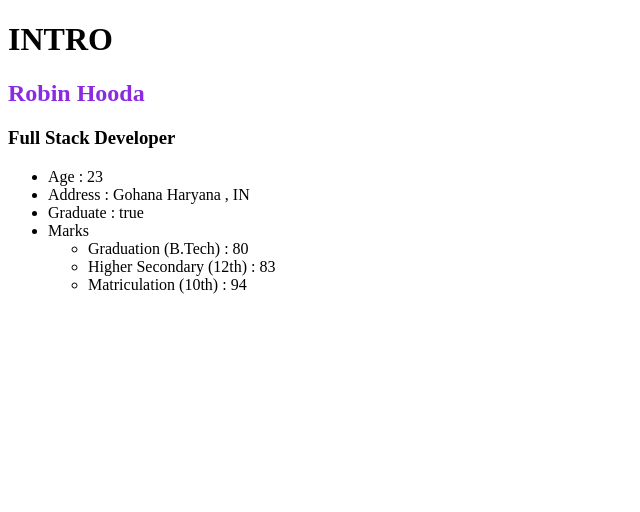
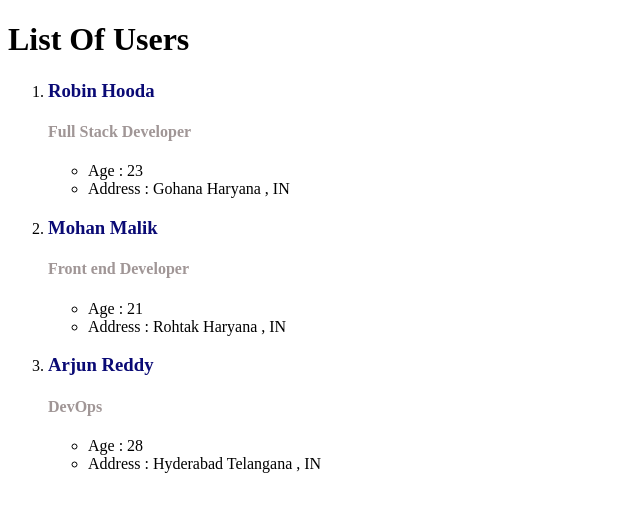
Before and after one commit to robinhooda/Employee-Portal, an Angular app: page / in a window 1280 px wide. Shown: the top 512 px of the page, without its empty margins (0-640 px from the left). Built offline with nearby package versions, Linux system fonts and the light colour scheme.

Commit message:
Add. 'users' component

```diff
--- a/src/app/app.component.html
+++ b/src/app/app.component.html
@@ -1,3 +1,3 @@
-<h1>INTRO</h1>
+<h1>List Of Users</h1>
 
-<app-user></app-user>
+<app-users></app-users>
--- a/src/app/app.module.ts
+++ b/src/app/app.module.ts
@@ -3,11 +3,13 @@ import { NgModule } from '@angular/core';
 
 import { AppComponent } from './app.component';
 import { UserComponent } from './components/user/user.component';
+import { UsersComponent } from './components/users/users.component';
 
 @NgModule({
   declarations: [
     AppComponent,
-    UserComponent
+    UserComponent,
+    UsersComponent,
   ],
   imports: [
     BrowserModule
--- a/src/app/components/user/user.component.html
+++ b/src/app/components/user/user.component.html
@@ -3,12 +3,4 @@
 <ul>
   <li> Age : {{user.age}} </li>
   <li> Address : {{user.address.city}} {{user.address.state}} , {{user.address.country}}</li>
-  <li> Graduate : {{user.graduate}}</li>
-  <li> Marks
-    <ul>
-      <li> Graduation (B.Tech) : {{user.marks[0]}}</li>
-      <li> Higher Secondary (12th) : {{user.marks[1]}}</li>
-      <li> Matriculation (10th) : {{user.marks[2]}}</li>
-    </ul>
-  </li>
 </ul>
--- a/src/app/components/user/user.component.ts
+++ b/src/app/components/user/user.component.ts
@@ -27,11 +27,9 @@ export class UserComponent implements OnInit {
                 city: 'Gohana',
                 state: 'Haryana',
                 country: 'IN'
-            },
+            }
+        };
 
-            graduate: true,
-            marks: [80, 83, 94]
-        };
     }
 
 }
--- /dev/null
+++ b/src/app/components/users/users.component.css
@@ -0,0 +1,7 @@
+h3 {
+  color: rgb(10, 10, 117);
+}
+
+h4 {
+  color: rgb(160, 150, 150);
+}
--- /dev/null
+++ b/src/app/components/users/users.component.html
@@ -0,0 +1,14 @@
+<ol>
+  <li *ngFor="let user of users">
+    <h3>
+      {{user.firstName}} {{user.lastName}}
+    </h3>
+    <h4>
+      {{user.role}}
+    </h4>
+    <ul>
+      <li> Age : {{user.age}} </li>
+      <li> Address : {{user.address.city}} {{user.address.state}} , {{user.address.country}}</li>
+    </ul>
+  </li>
+</ol>
--- /dev/null
+++ b/src/app/components/users/users.component.ts
@@ -0,0 +1,58 @@
+import { Component, OnInit } from '@angular/core';
+import { User } from 'src/app/models/User';
+
+@Component({
+  selector: 'app-users',
+  templateUrl: './users.component.html',
+  styleUrls: ['./users.component.css']
+})
+export class UsersComponent implements OnInit {
+  users: User[];
+
+  constructor() { }
+
+  ngOnInit() {
+    this.users = [
+      {
+        firstName: 'Robin',
+        lastName: 'Hooda',
+        role: 'Full Stack Developer',
+        age: 23,
+
+        address: {
+          city: 'Gohana',
+          state: 'Haryana',
+          country: 'IN'
+        }
+
+      },
+      {
+        firstName: 'Mohan',
+        lastName: 'Malik',
+        role: 'Front end Developer',
+        age: 21,
+
+        address: {
+          city: 'Rohtak',
+          state: 'Haryana',
+          country: 'IN'
+        }
+
+      },
+      {
+        firstName: 'Arjun',
+        lastName: 'Reddy',
+        role: 'DevOps',
+        age: 28,
+
+        address: {
+          city: 'Hyderabad',
+          state: 'Telangana',
+          country: 'IN'
+        }
+
+      }
+    ];
+  }
+
+}
--- a/src/app/models/User.ts
+++ b/src/app/models/User.ts
@@ -4,6 +4,4 @@ export interface User {
     role: string;
     age: number;
     address;
-    graduate: boolean;
-    marks: number[];
 }
```
